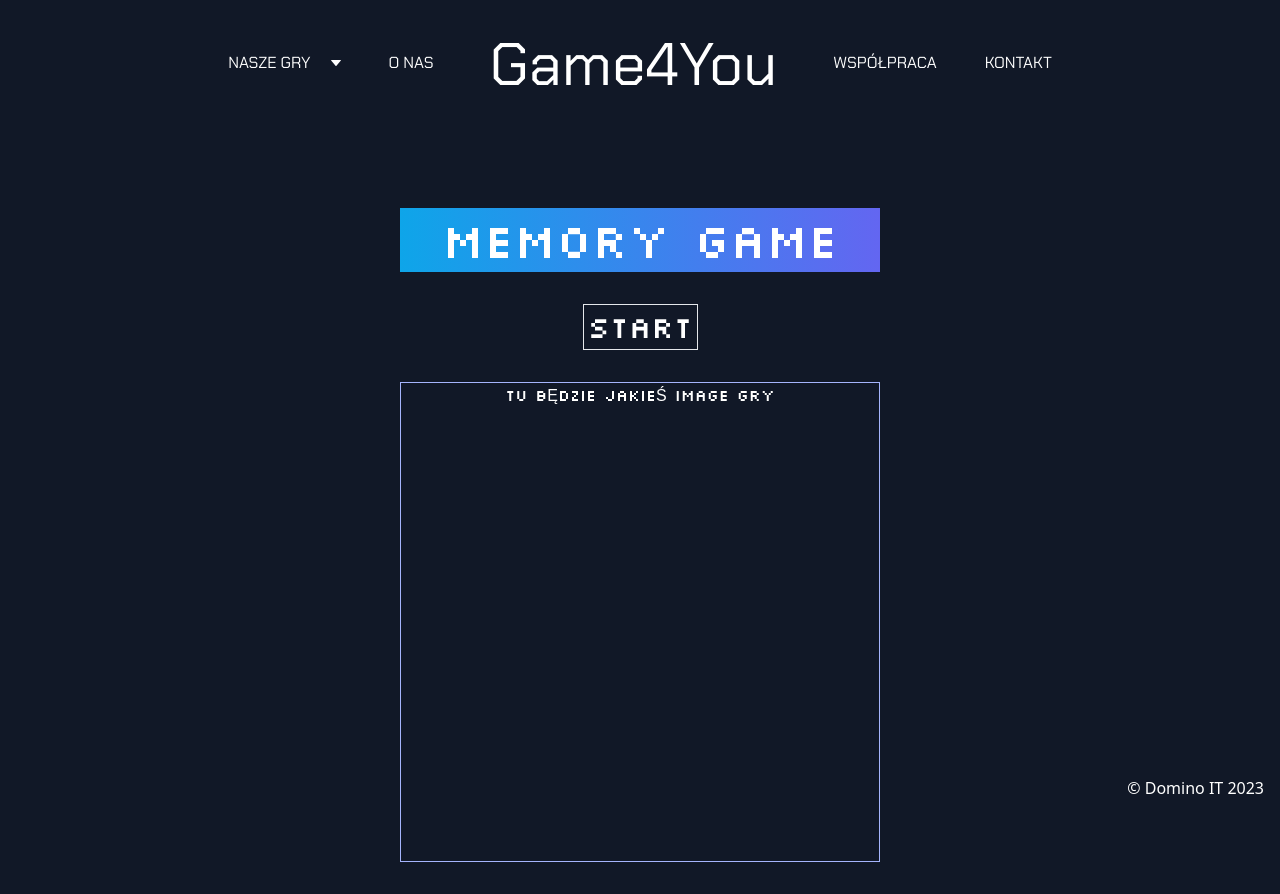
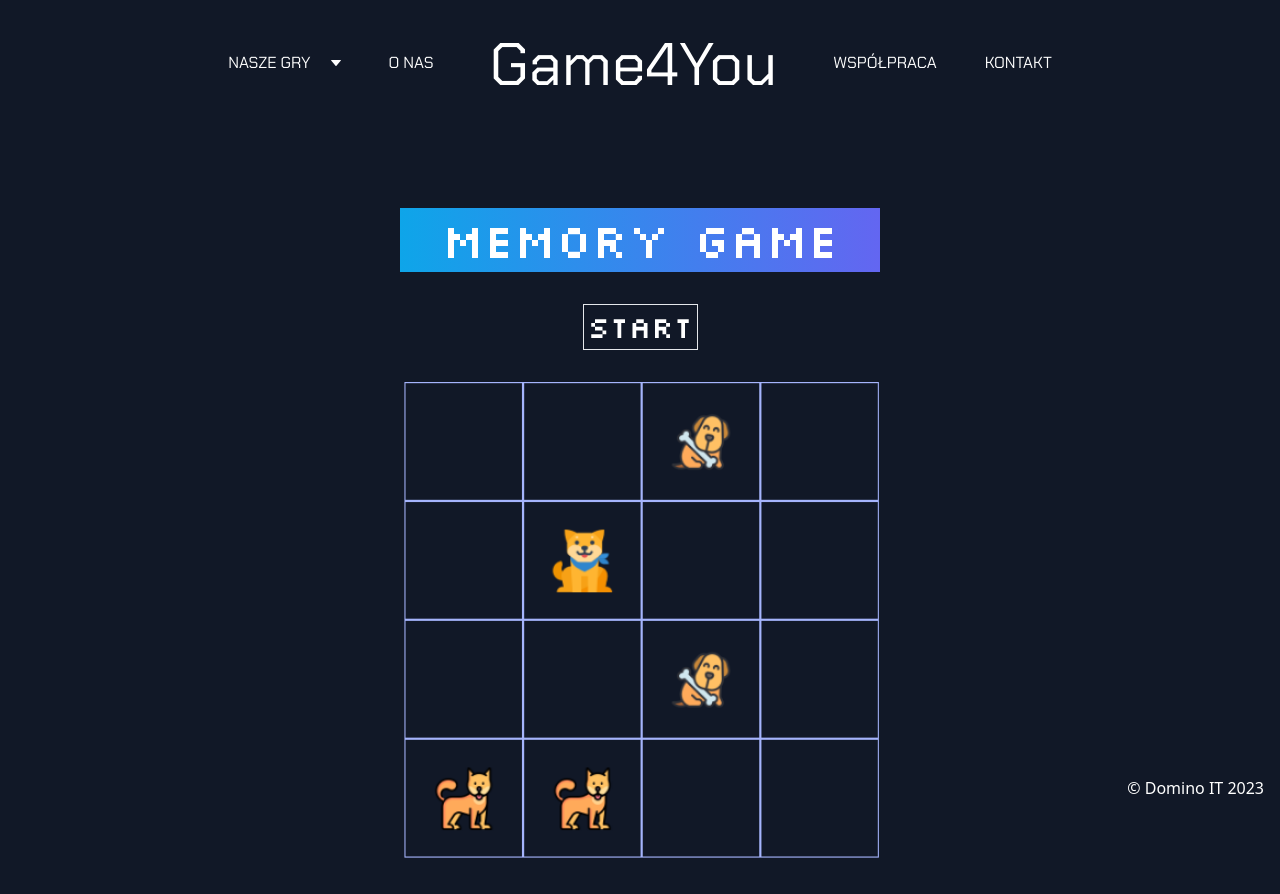
Before and after one commit to DominoxB/Game4You, a Vue app: page /MemoryGame in a window 1280 px wide. Built offline with nearby package versions, Linux system fonts and the light colour scheme.

Commit message:
feat: add memory's intro img

```diff
--- a/src/components/organisms/MemoryGameBoard.vue
+++ b/src/components/organisms/MemoryGameBoard.vue
@@ -3,9 +3,7 @@
     <div v-if="showBtn" class="font-silk text-center mb-8">
       <div class="text-white text-5xl p-2 bg-gradient-to-r from-sky-500 to-indigo-500">Memory Game</div>
       <button class="border p-1 text-white text-3xl my-8" @click="startGame">START</button>
-      <div class="w-[480px] h-[480px] border border-indigo-300 text-white text-center">
-        TU BĘDZIE JAKIEŚ IMAGE GRY
-      </div>
+      <img src="../images/memory.png" />
     </div>
     <div v-else>
       <MemoryInfoBoard />
```
